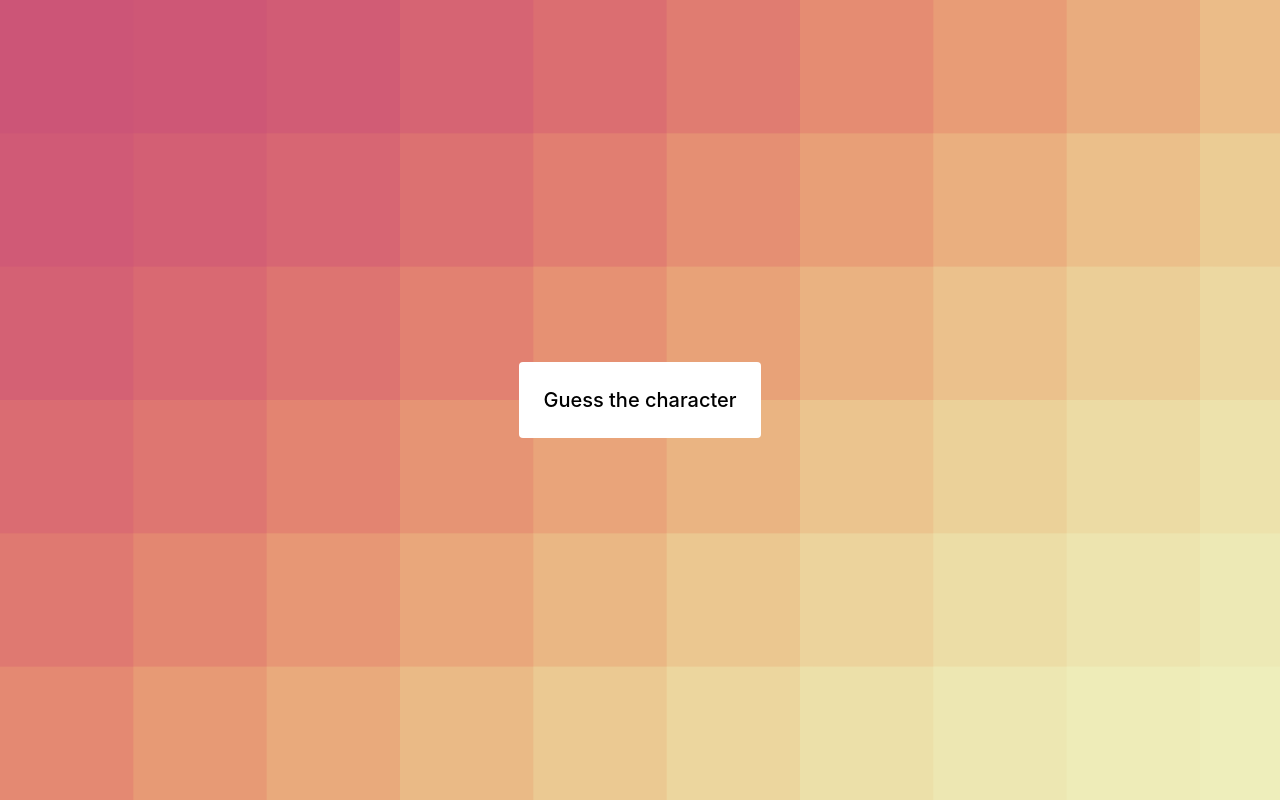
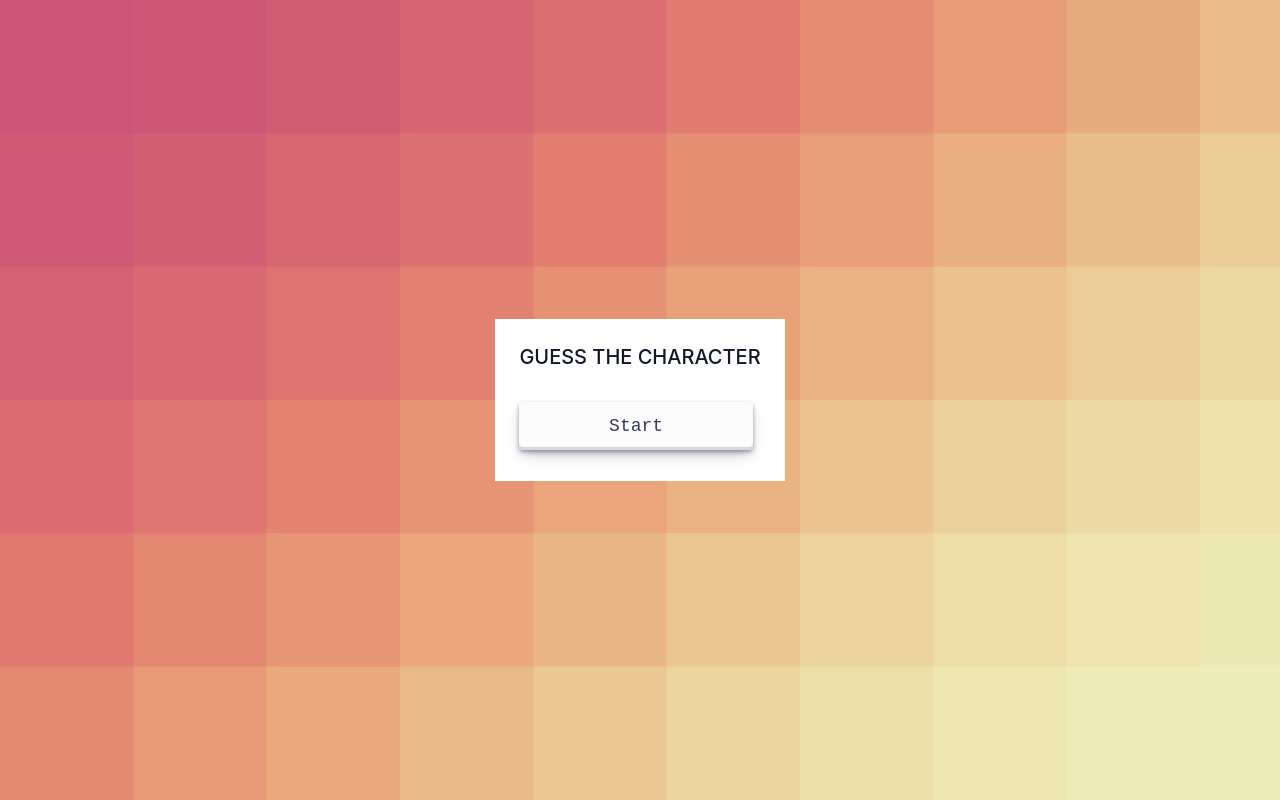
Before and after one commit to pdrowilson/guess-the-character, a React (Vite) app: page / in a window 1280 px wide. Built offline with nearby package versions, Linux system fonts and the light colour scheme.

Commit message:
start screen

```diff
--- a/src/App.jsx
+++ b/src/App.jsx
@@ -1,9 +1,9 @@
+import StartScreen from './StartScreen';
+
 function App() {
   return (
-    <div className="flex justify-center items-center h-screen w-full ">
-      <div>
-        <h3 className="p-6 bg-white text-black rounded text-xl font-medium">Guess the character</h3>
-      </div>
+    <div className="flex justify-center items-center h-screen w-full">
+      <StartScreen />
     </div>
   );
 }
--- /dev/null
+++ b/src/StartScreen/index.jsx
@@ -0,0 +1,13 @@
+import React from 'react';
+import './style.css';
+
+function StartScreen() {
+  return (
+    <div className="p-6 bg-white flex flex-col">
+      <h3 className="text-gray-900 rounded text-xl font-medium mb-6 uppercase">Guess the character</h3>
+      <button className="btn" type="button">Start</button>
+    </div>
+  );
+}
+
+export default StartScreen;
--- /dev/null
+++ b/src/StartScreen/style.css
@@ -0,0 +1,55 @@
+.btn {
+  margin: 7px 7px 7px 0;
+  align-items: center;
+  appearance: none;
+  background-color: #FCFCFD;
+  border-radius: 4px;
+  border-width: 0;
+  box-shadow: rgba(45, 35, 66, 0.4) 0 2px 4px,rgba(45, 35, 66, 0.3) 0 7px 13px -3px,#D6D6E7 0 -3px 0 inset;
+  box-sizing: border-box;
+  color: #36395A;
+  cursor: pointer;
+  display: inline-flex;
+  font-family: "JetBrains Mono",monospace;
+  height: 48px;
+  justify-content: center;
+  line-height: 1;
+  list-style: none;
+  overflow: hidden;
+  padding-left: 16px;
+  padding-right: 16px;
+  position: relative;
+  text-align: left;
+  text-decoration: none;
+  transition: box-shadow .15s,transform .15s;
+  user-select: none;
+  -webkit-user-select: none;
+  touch-action: manipulation;
+  white-space: nowrap;
+  will-change: box-shadow,transform;
+  font-size: 18px;
+}
+
+.btn-dark {
+  background-color: #36395A;
+  color: #FCFCFD;
+}
+
+.btn:focus {
+  box-shadow: #D6D6E7 0 0 0 1.5px inset, rgba(45, 35, 66, 0.4) 0 2px 4px, rgba(45, 35, 66, 0.3) 0 7px 13px -3px, #D6D6E7 0 -3px 0 inset;
+}
+
+.btn:hover {
+  box-shadow: rgba(45, 35, 66, 0.4) 0 4px 8px, rgba(45, 35, 66, 0.3) 0 7px 13px -3px, #D6D6E7 0 -3px 0 inset;
+  transform: translateY(-2px);
+}
+
+.btn:active {
+  box-shadow: #D6D6E7 0 3px 7px inset;
+  transform: translateY(2px);
+}
+
+.btn-dark:active {
+  box-shadow: #27293f 0 3px 7px inset;
+  transform: translateY(2px);
+}
```
